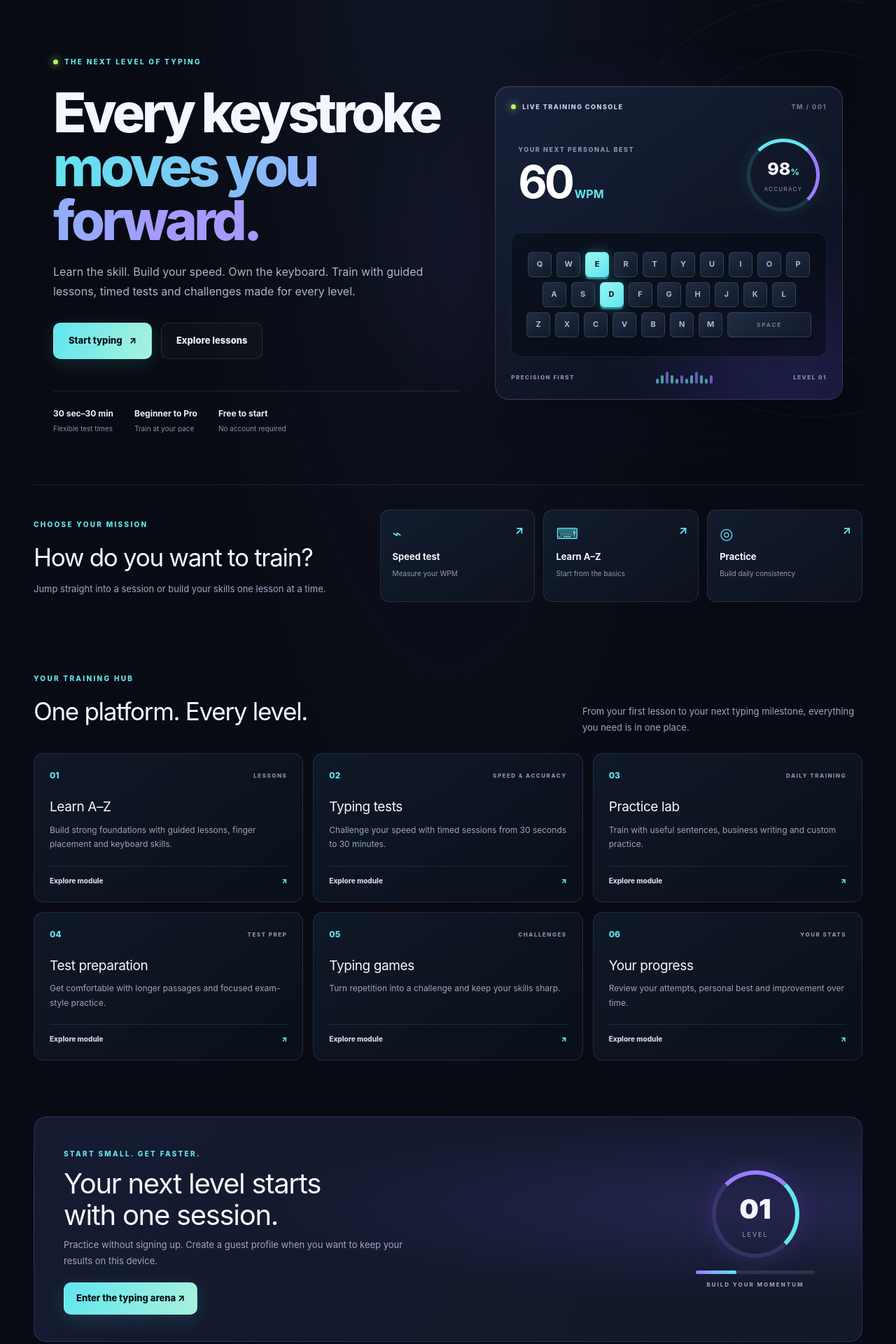
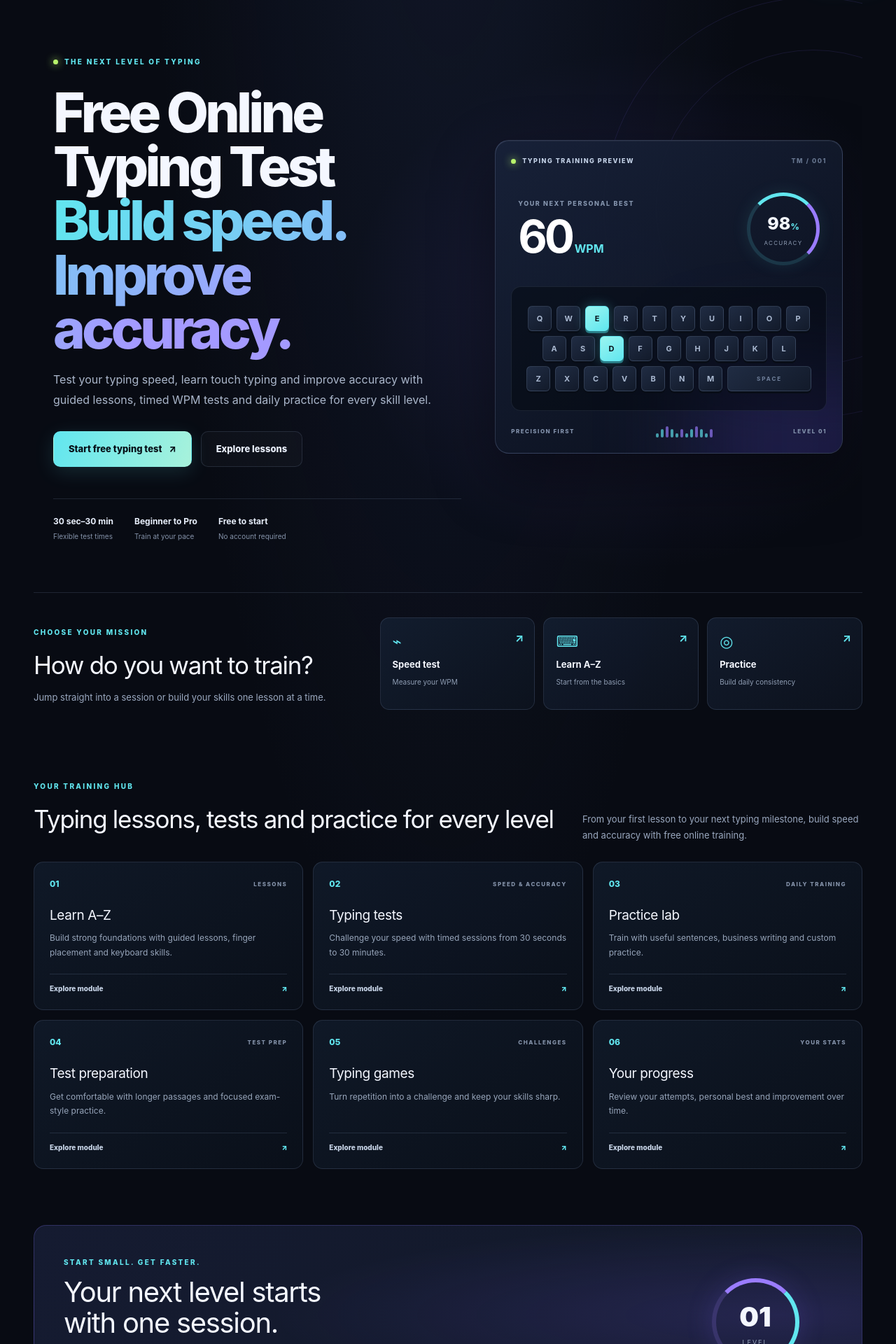
Before and after one commit to shahbaz02197ali-cmd/Typing-Master, a Next.js app: page / in a window 1280 px wide. Shown: the part 80-2000 px from the top of the page at 70% size. Built offline with nearby package versions, Linux system fonts and the light colour scheme; no server answers.

Commit message:
Improve homepage SEO content and semantic headings

```diff
--- a/src/app/page.tsx
+++ b/src/app/page.tsx
@@ -16,10 +16,10 @@ export default function Home() {
       <section className="arena-hero">
         <div className="hero-copy">
           <div className="eyebrow"><span className="live-dot" /> THE NEXT LEVEL OF TYPING</div>
-          <h1>Every keystroke<br /><span>moves you forward.</span></h1>
-          <p className="hero-lede">Learn the skill. Build your speed. Own the keyboard. Train with guided lessons, timed tests and challenges made for every level.</p>
+          <h1>Free Online Typing Test<br /><span>Build speed. Improve accuracy.</span></h1>
+          <p className="hero-lede">Test your typing speed, learn touch typing and improve accuracy with guided lessons, timed WPM tests and daily practice for every skill level.</p>
           <div className="hero-actions">
-            <Link className="btn btn-primary btn-large" href="/test">Start typing <span aria-hidden="true">↗</span></Link>
+            <Link className="btn btn-primary btn-large" href="/test">Start free typing test <span aria-hidden="true">↗</span></Link>
             <Link className="btn btn-ghost btn-large" href="/learn">Explore lessons</Link>
           </div>
           <div className="hero-proof">
@@ -29,7 +29,7 @@ export default function Home() {
           </div>
         </div>
         <div className="hero-console" aria-label="Typing Master training preview">
-          <div className="console-top"><span className="console-label"><i /> LIVE TRAINING CONSOLE</span><span className="console-code">TM / 001</span></div>
+          <div className="console-top"><span className="console-label"><i /> TYPING TRAINING PREVIEW</span><span className="console-code">TM / 001</span></div>
           <div className="console-score"><div><span className="console-caption">YOUR NEXT PERSONAL BEST</span><strong>60<span> WPM</span></strong></div><div className="score-ring"><span>98<small>%</small></span><em>ACCURACY</em></div></div>
           <div className="keyboard-window">
             <div className="keyboard-line"><span>Q</span><span>W</span><span className="key-lit">E</span><span>R</span><span>T</span><span>Y</span><span>U</span><span>I</span><span>O</span><span>P</span></div>
@@ -52,11 +52,11 @@ export default function Home() {
       </section>
 
       <section className="program-section">
-        <div className="section-heading"><div><span className="section-kicker">YOUR TRAINING HUB</span><h2>One platform. Every level.</h2></div><p>From your first lesson to your next typing milestone, everything you need is in one place.</p></div>
+        <div className="section-heading"><div><span className="section-kicker">YOUR TRAINING HUB</span><h2>Typing lessons, tests and practice for every level</h2></div><p>From your first lesson to your next typing milestone, build speed and accuracy with free online training.</p></div>
         <div className="program-grid">{paths.map((item) => <Link href={item.href} className="program-card" key={item.number}><div className="program-card-top"><span>{item.number}</span><small>{item.tag}</small></div><h3>{item.title}</h3><p>{item.text}</p><div className="program-link">Explore module <b>↗</b></div></Link>)}</div>
       </section>
 
-      <section className="progress-banner"><div><span className="section-kicker">START SMALL. GET FASTER.</span><h2>Your next level starts<br />with one session.</h2><p>Practice without signing up. Create a guest profile when you want to keep your results on this device.</p><Link href="/test" className="btn btn-primary">Enter the typing arena ↗</Link></div><div className="progress-graphic"><div className="progress-ring"><span>01</span><small>LEVEL</small></div><div className="progress-track"><i /></div><div className="progress-caption">BUILD YOUR MOMENTUM</div></div></section>
+      <section className="progress-banner"><div><span className="section-kicker">START SMALL. GET FASTER.</span><h2>Your next level starts<br />with one session.</h2><p>Practice without signing up. Create a guest profile when you want to keep your results on this device.</p><Link href="/test" className="btn btn-primary">Take a free typing test ↗</Link></div><div className="progress-graphic"><div className="progress-ring"><span>01</span><small>LEVEL</small></div><div className="progress-track"><i /></div><div className="progress-caption">BUILD YOUR MOMENTUM</div></div></section>
       <section className="guest-section"><GuestGate /></section>
     </main>
   );
```
